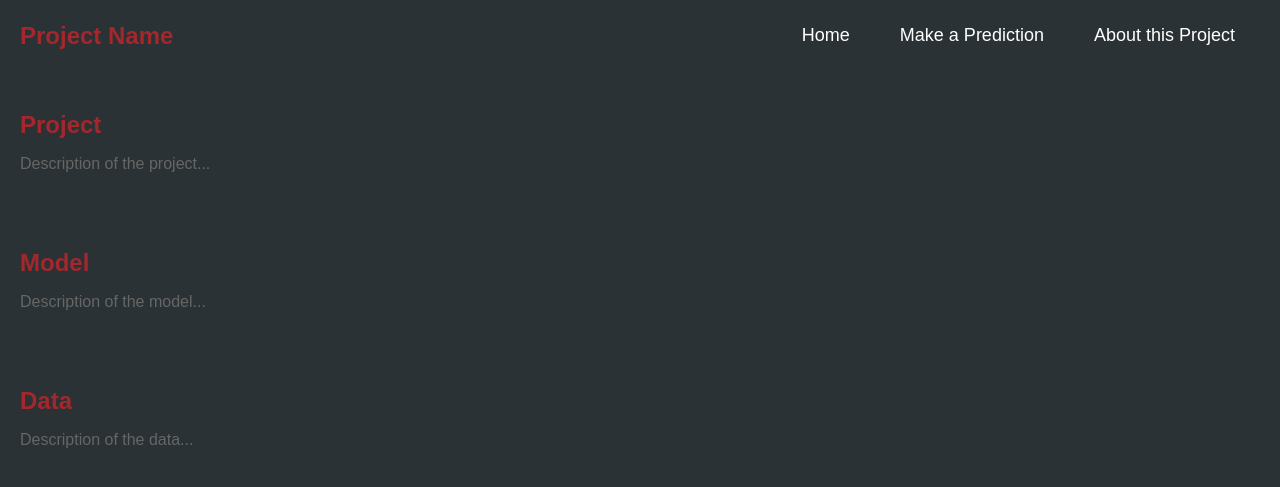
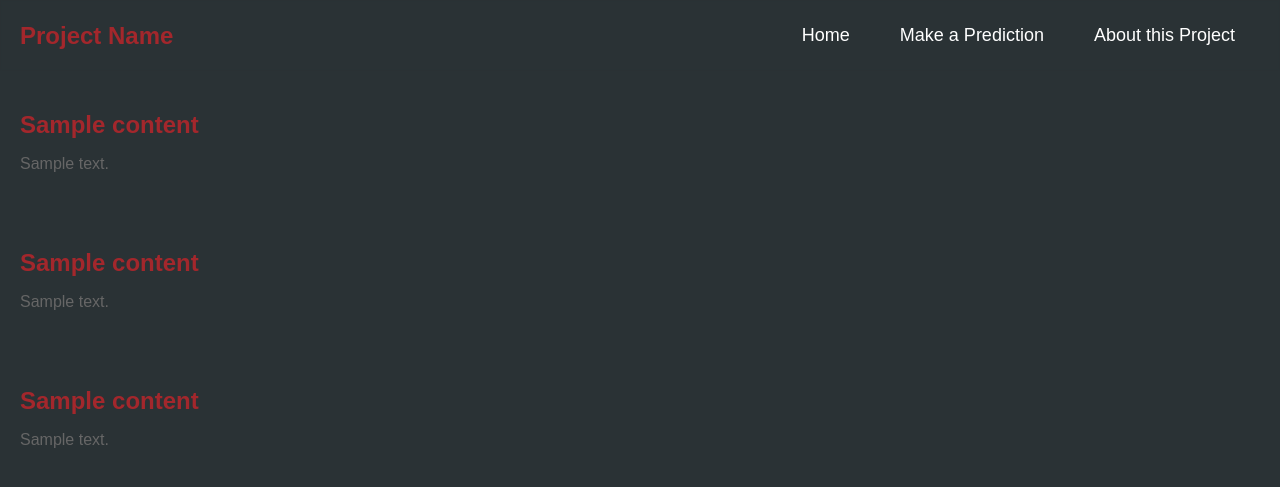
Before and after one commit to idalz/car-price-prediction, a Flask app: template templates/about.html in a window 1280 px wide. Shown: the top 487 px of the page. Run offline with Flask 3, Linux system fonts and the light colour scheme; the template is opened without the code that fills it: most values are stand-ins (such as "Sample title", 1, 10 or a date in 2020).

Commit message:
fixes in html and css

```diff
--- a/app.py
+++ b/app.py
@@ -4,6 +4,7 @@ from flask import Flask, request, jsonify, render_template
 from flask_cors import CORS, cross_origin
 
 from carPricePrediction.pipeline.predict import PredictionPipeline
+from carPricePrediction.constants.html_content import *
 
 app = Flask(__name__)
 CORS(app)
@@ -15,12 +16,8 @@ class ClientApp:
 @app.route("/", methods=['GET'])
 @cross_origin()
 def home():
-    return render_template('index.html')
-
-@app.route("/about", methods=['GET'])
-@cross_origin()
-def about():
-    return render_template('about.html')
+    content = index_dict
+    return render_template('index.html', content=content)
 
 @app.route("/predict", methods=['GET', 'POST'])
 @cross_origin()
@@ -31,7 +28,14 @@ def predict():
         result = round(result)
         return jsonify({'predictedPrice': result})
     else:
-        return render_template('predict.html')
+        content = predict_dict
+        return render_template('predict.html', content=content)
+
+@app.route("/about", methods=['GET'])
+@cross_origin()
+def about():
+    content = about_dict
+    return render_template('about.html', content=content)
 
 #@app.route("/train", methods=['GET','POST'])
 #def trainRoute():
--- a/static/css/index.css
+++ b/static/css/index.css
@@ -50,6 +50,7 @@ body {
     background-color: var(--primary-color-3);
     color: white;
     border: none;
+    border-radius: 5px;
     cursor: pointer;
     transition: background-color 0.3s ease;
 }
--- a/templates/about.html
+++ b/templates/about.html
@@ -3,23 +3,23 @@
     <head>
         <meta charset="UTF-8">
         <meta name="viewport" content="width=device-width, initial-scale=1.0">
-        <title>Car Information Form</title>
+        <title>{{ content['title'] }}</title>
         <link rel="stylesheet" href="{{ url_for('static', filename='css/about.css') }}">
     </head>
 <body>
     {% include 'header.html' %}
     <div class="container">
         <div class="section">
-            <h2>Project</h2>
-            <p>Description of the project...</p>
+            <h2>{{ content['project_title'] }}</h2>
+            <p>{{ content['project_descr'] }}</p>
         </div>
         <div class="section">
-            <h2>Model</h2>
-            <p>Description of the model...</p>
+            <h2>{{ content['model_title'] }}</h2>
+            <p>{{ content['model_descr'] }}</p>
         </div>
         <div class="section">
-            <h2>Data</h2>
-            <p>Description of the data...</p>
+            <h2>{{ content['data_title'] }}</h2>
+            <p>{{ content['data_descr'] }}</p>
         </div>
     </div>
 </body>
--- a/templates/predict.html
+++ b/templates/predict.html
@@ -3,14 +3,14 @@
 <head>
     <meta charset="UTF-8">
     <meta name="viewport" content="width=device-width, initial-scale=1.0">
-    <title>Car Information Form</title>
+    <title>{{ content['title'] }}</title>
     <link rel="stylesheet" href="{{ url_for('static', filename='css/predict.css') }}">
 </head>
 <body>
     {% include 'header.html' %}
 
     <form id="carForm">
-        <h2>Car Information Form</h2>
+        <h2>{{ content['form_title'] }}</h2>
         <label for="Manufacturer">Manufacturer:</label>
         <select id="Manufacturer" name="Manufacturer" required>
             <option value="">Select Manufacturer</option>
@@ -187,7 +187,7 @@
         <label for="years">Years:</label>
         <input type="number" id="years" name="years" step="1" min="1970" max="2024" placeholder="Enter the year (e.g., 2005)" required><br>
 
-        <button type="submit">Predict Price</button>
+        <button type="submit">{{ content['form_button'] }}</button>
         <div id="predictedPrice"></div>
     </form>
     <script>
```
Also changed, not shown: src/carPricePrediction/constants/html_content.py (added, +22 -0 lines), static/css/predict.css (+6 -13 lines), templates/index.html (+4 -4 lines).
